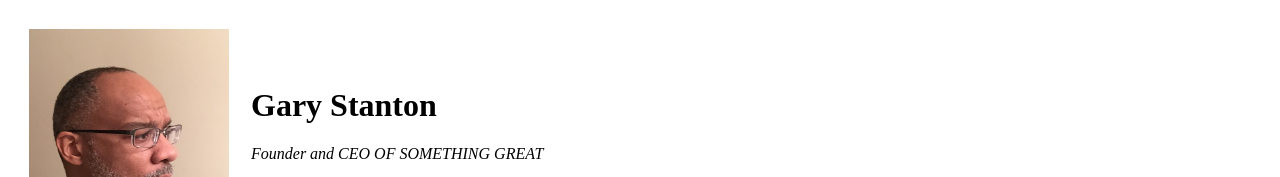
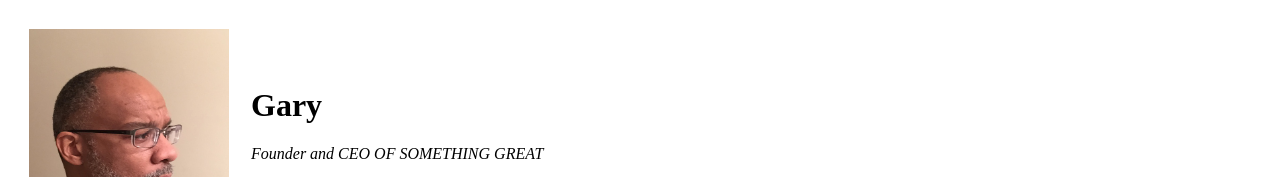
Before and after one commit to gjstan007/webdev, a plain HTML site: page index.html in a window 1280 px wide. Shown: the top 177 px of the page. Drawn offline with Linux system fonts and the light colour scheme.

Commit message:
Update index.html

```diff
--- a/index.html
+++ b/index.html
@@ -11,7 +11,7 @@
     <tr>
       <td><img src="/images/Gary.jpeg" alt="garystanton Image" style="width:200px;height:250px;"></td>
       <td>
-        <h1>Gary Stanton</h1>
+        <h1>Gary</h1>
         <p><em> Founder and CEO OF SOMETHING GREAT</em></p>
         <br>
         <p>Welcome to my web development website. This is pretty boring stuff but
```
